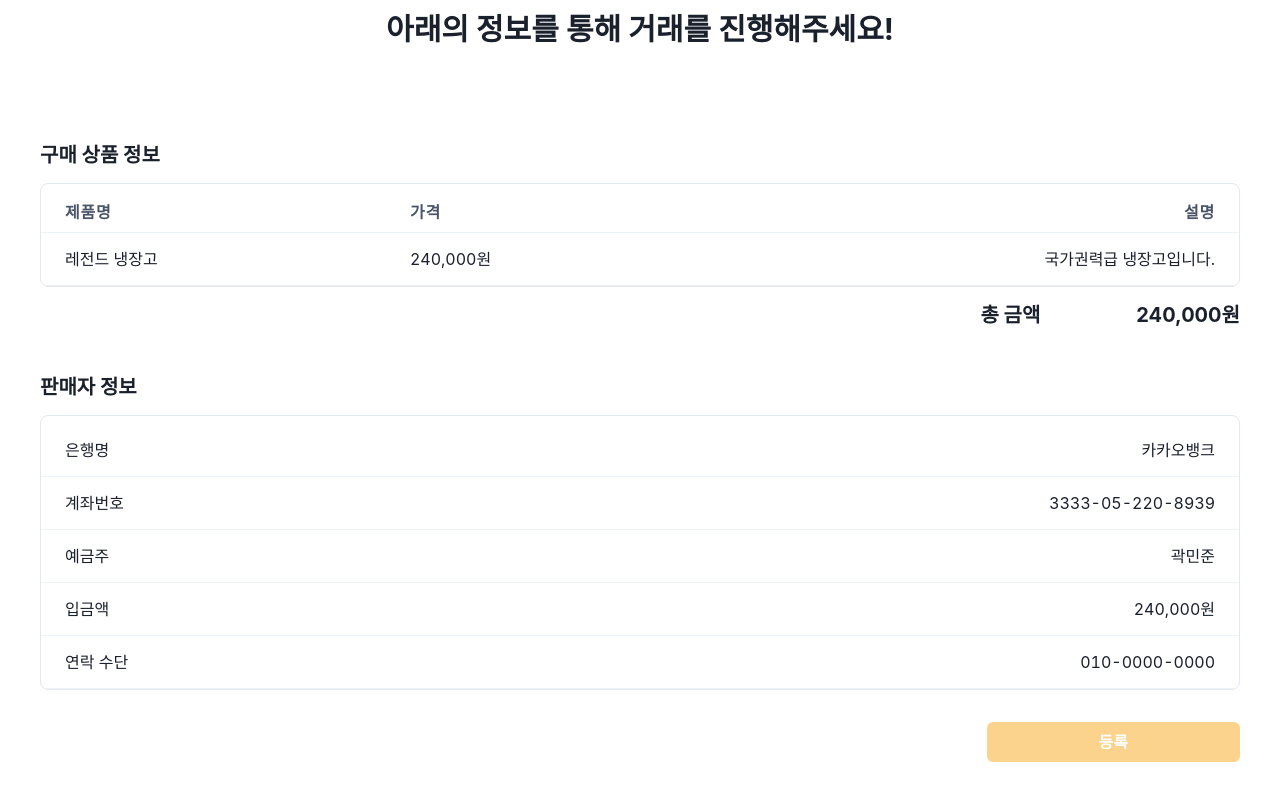
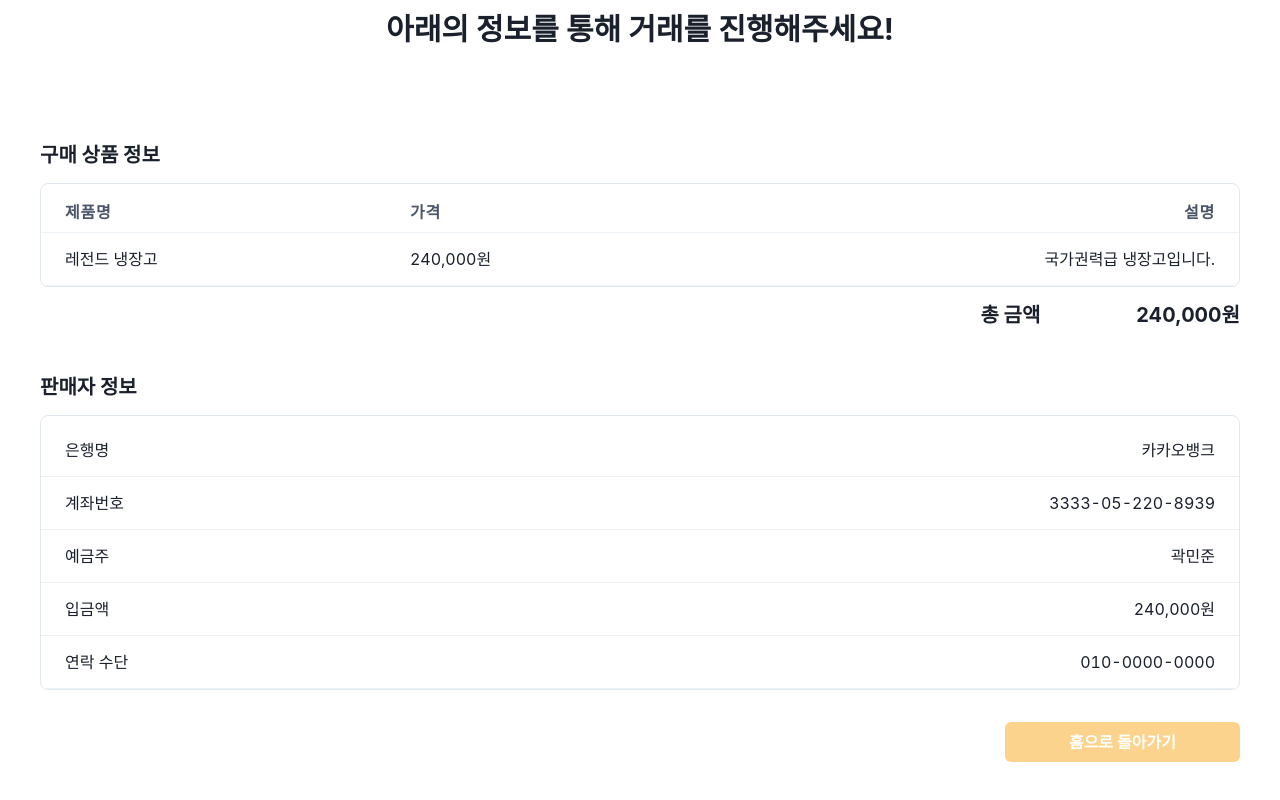
Before and after one commit to jnu-resellers/resellers-fe, a React (Vite) app: page /transaction-information in a window 1280 px wide. Shown: the part 427-1227 px from the top of the page. Built offline with nearby package versions, Linux system fonts and the light colour scheme.

Commit message:
feat: 버튼 홈으로 돌아가기 기능 추가

```diff
--- a/src/pages/TransactionInformationPage.jsx
+++ b/src/pages/TransactionInformationPage.jsx
@@ -4,8 +4,10 @@ import PageTitle from '@/components/ProductForm/PageTitle';
 import { Heading, Flex, Text, theme, Button } from '@chakra-ui/react';
 import ProductInformation from '@/components/TransactionInformation/ProductInformation';
 import SellerInformation from '@/components/TransactionInformation/SellerInformation';
+import { useNavigate } from 'react-router-dom';
 
 const TransactionInformationPage = () => {
+  const navigate = useNavigate();
   return (
     <PageLayout>
       <Header />
@@ -26,12 +28,15 @@ const TransactionInformationPage = () => {
       <Flex justify="flex-end">
         <Button
           mt="8"
-          px="28"
+          px="16"
           py="4"
           color="white"
           bgColor={theme.colors.orange[200]}
+          onClick={() => {
+            navigate('/');
+          }}
         >
-          등록
+          홈으로 돌아가기
         </Button>
       </Flex>
     </PageLayout>
```
